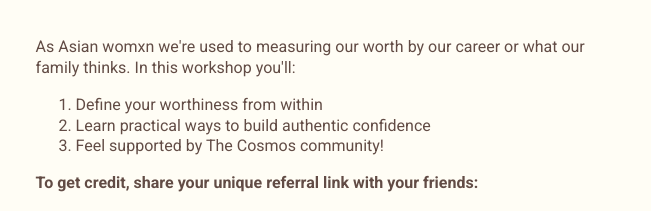
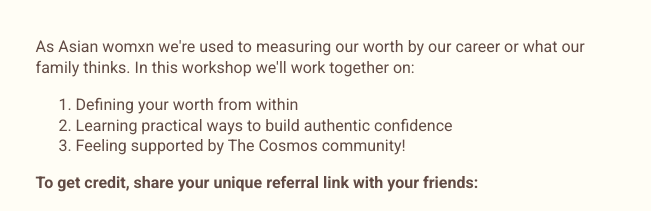
Before and after one commit to psaia/cosmos-mailinglist, a plain HTML site: page index.html in a window 1280 px wide. Shown: the part 306-517 px from the top of the page, 532-1183 px from the left. Drawn offline with nearby package versions, Linux system fonts and the light colour scheme.

Commit message:
Text updates

```diff
--- a/index.html
+++ b/index.html
@@ -21,12 +21,12 @@
 
       <h1>Invite 5 friends to join the community and get a free workshop from The Cosmos!</h1>
 
-      <p>As Asian womxn we're used to measuring our worth by our career or what our family thinks. In this workshop you'll:</p>
+      <p>As Asian womxn we're used to measuring our worth by our career or what our family thinks. In this workshop we'll work together on:</p>
 
       <ol>
-        <li>Define your worthiness from within</li>
-        <li>Learn practical ways to build authentic confidence</li>
-        <li>Feel supported by The Cosmos community!</li>
+        <li>Defining your worth from within</li>
+        <li>Learning practical ways to build authentic confidence</li>
+        <li>Feeling supported by The Cosmos community!</li>
       </ol>
 
       <label for="signup"><strong>To get credit, share your unique referral link with your friends:</strong></label>
```
